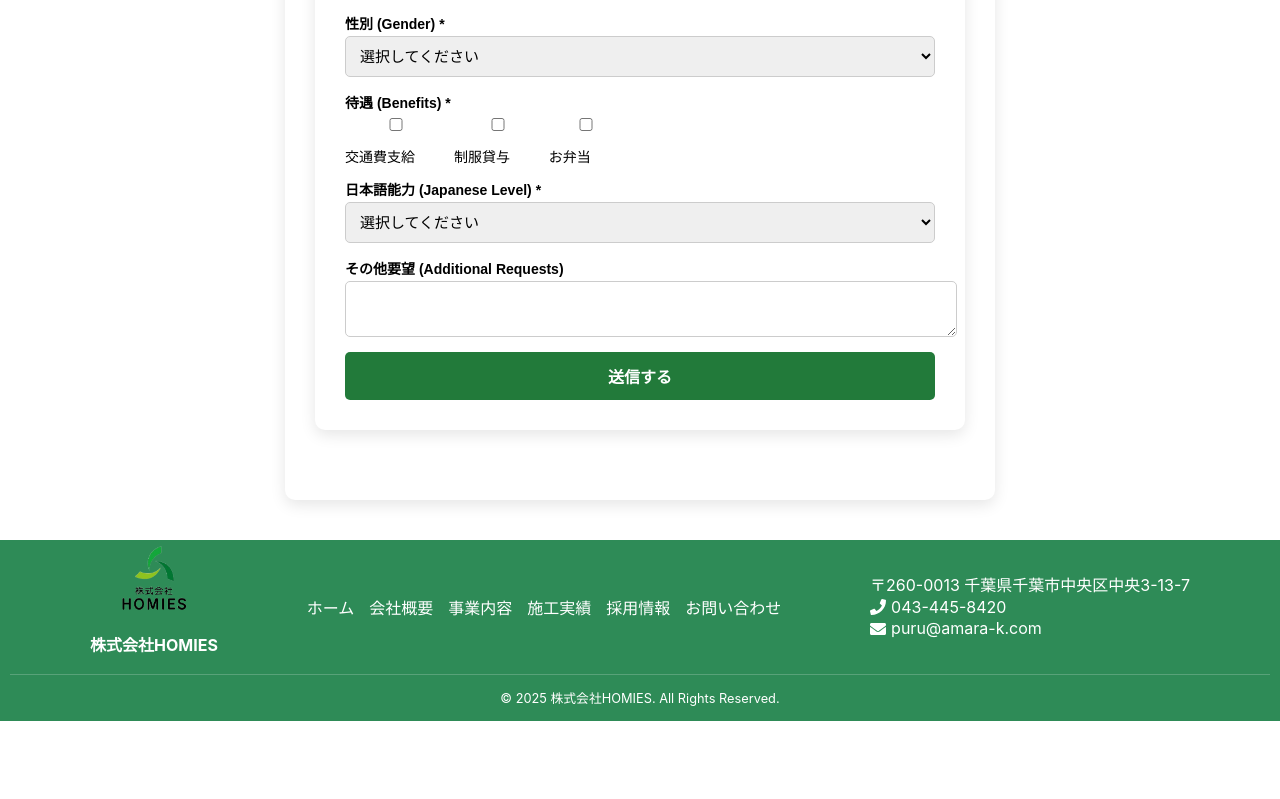
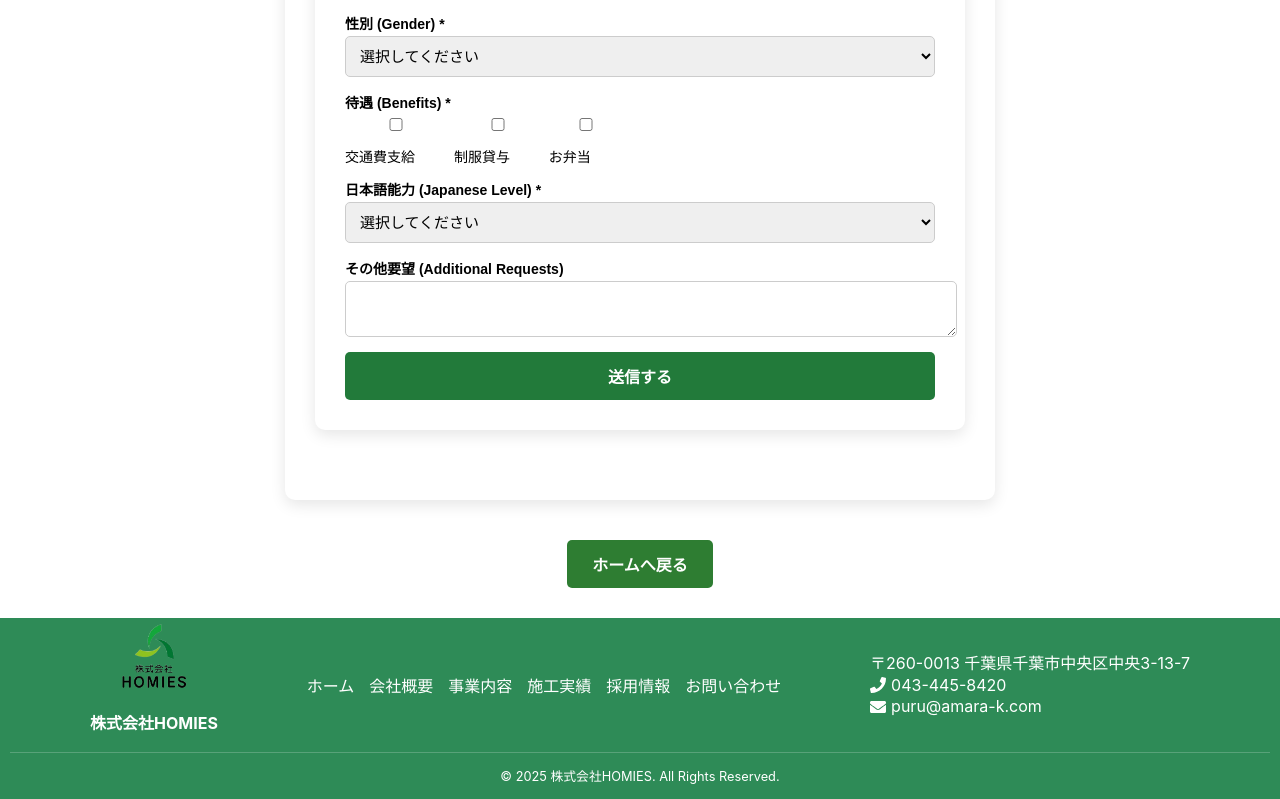
Before and after one commit to baljir0901/homies-website, a React (Create React App) app: page /homies-website/recruitment in a window 1280 px wide. Shown: the part 1327-2126 px from the top of the page. Before the commit the page ends 2048 px from the top, so only its background shows below. Built offline with nearby package versions, Linux system fonts and the light colour scheme.

Commit message:
Removed server.js and .env, fully using EmailJS

```diff
--- a/src/pages/RecruitmentPage.js
+++ b/src/pages/RecruitmentPage.js
@@ -1,8 +1,11 @@
 import React from "react";
+import { useNavigate } from "react-router-dom"; // ✅ Import useNavigate
 import RecruitForm from "../components/12.RecruitForm/RecruitForm";
 import "./RecuitmentPage.css"; // Ensure CSS is imported
 
 const RecruitmentPage = () => {
+  const navigate = useNavigate();
+
   return (
     <div>
       {/* Centered Introduction */}
@@ -19,6 +22,13 @@
         <p>以下のフォームに入力し、送信してください。</p>
         <RecruitForm />
       </section>
+
+      {/* ✅ Back Button to CEO Message */}
+      <div className="content-wrapper">
+        <button className="back-button" onClick={() => navigate("/#careers")}>
+          ホームへ戻る
+        </button>
+      </div>
     </div>
   );
 };
```
